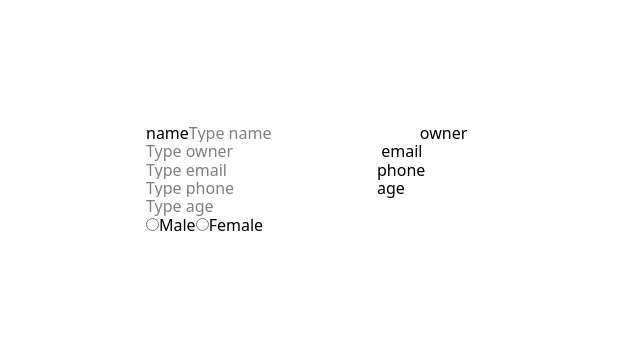
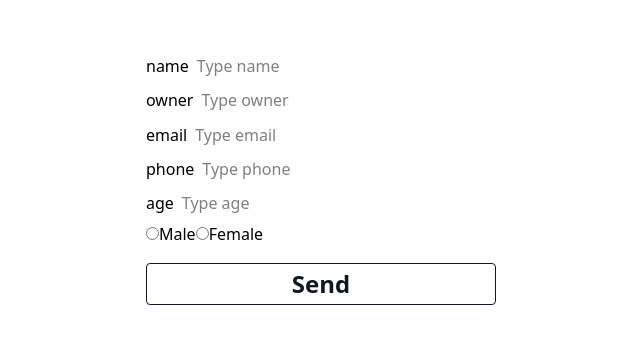
Before and after one commit to Lubov1506/training, a React (Vite) app: page / in a window 1280 px wide. Shown: the part 221-564 px from the top of the page, without its empty margins (319-959 px from the left). Built offline with nearby package versions, Linux system fonts and the light colour scheme.

Commit message:
forms done

```diff
--- a/package.json
+++ b/package.json
@@ -10,6 +10,7 @@
     "preview": "vite preview"
   },
   "dependencies": {
+    "@hookform/resolvers": "^5.2.2",
     "@tailwindcss/vite": "^4.1.13",
     "clsx": "^2.1.1",
     "date-fns": "^4.1.0",
--- a/src/components/PetForm/InputFieldRHF.jsx
+++ b/src/components/PetForm/InputFieldRHF.jsx
@@ -1,8 +1,9 @@
-export const InputFieldRHF = ({ name, placeholder, register }) => {
+export const InputFieldRHF = ({ name, placeholder, register, errors }) => {
   return (
-    <label>
+    <label className="relative">
       <span>{name}</span>
-      <input {...register(name)} type='text' placeholder={placeholder} />
+      <input {...register(name)} type='text' placeholder={placeholder} className="py-1 px-2 outline-none" />
+      {errors[name] && <span className="absolute bottom-[-10px] left-1 text-[8px] text-red-300">{errors[name].message}</span>}
     </label>
   )
 }
--- a/src/components/PetForm/PetFormRHF.jsx
+++ b/src/components/PetForm/PetFormRHF.jsx
@@ -1,17 +1,25 @@
 import { useForm } from "react-hook-form"
 import { InputFieldRHF } from "./InputFieldRHF"
+import { yupResolver } from "@hookform/resolvers/yup"
+import { petFormRHFSchema } from "../../helpers/validationSchemas/validationSchemas"
+import { Button } from "../Button"
 
 export const PetFormRHF = () => {
   const {
     register,
     handleSubmit,
     formState: { errors },
-  } = useForm()
-  const onSubmit = data=>console.log(data);
+  } = useForm({
+    resolver: yupResolver(petFormRHFSchema),
+  })
+  const onSubmit = (data) => console.log(data)
 
   return (
     <div className='grid place-content-center h-[100vh]'>
-      <form className='w-[350px]' onSubmit={handleSubmit(onSubmit)}>
+      <form
+        className='w-[350px] flex flex-col gap-2'
+        onSubmit={handleSubmit(onSubmit)}
+      >
         <InputFieldRHF
           register={register}
           name='name'
@@ -23,7 +31,7 @@ export const PetFormRHF = () => {
           name='owner'
           placeholder='Type owner'
           errors={errors}
-        />{" "}
+        />
         <InputFieldRHF
           register={register}
           name='email'
@@ -42,16 +50,22 @@ export const PetFormRHF = () => {
           placeholder='Type age'
           errors={errors}
         />
-        <div>
+        <div className='relative mb-3'>
           <label>
-            <input type='radio' name='gender' value='Male' />
+            <input {...register('gender')} type='radio' name='gender' value='Male' />
             Male
           </label>
           <label>
-            <input type='radio' name='gender' value='Female' />
+            <input {...register('gender')} type='radio' name='gender' value='Female' />
             Female
           </label>
+          {errors.gender && (
+            <span className='absolute bottom-[-10px] left-1 text-[8px] text-red-300'>
+              {errors.gender.message}
+            </span>
+          )}
         </div>
+        <Button type='submit'>Send</Button>
       </form>
     </div>
   )
--- a/src/helpers/validationSchemas/validationSchemas.js
+++ b/src/helpers/validationSchemas/validationSchemas.js
@@ -2,8 +2,7 @@ import * as yup from "yup"
 import { emailRegex, ownerRegex } from "./validationRegex"
 import { serviceOptions } from "../../assets/constants/petFormOption"
 
-
-export const petFormSchema =   yup.object().shape({
+export const petFormSchema = yup.object().shape({
   name: yup
     .string()
     .required()
@@ -22,3 +21,24 @@ export const petFormSchema =   yup.object().shape({
     .max(18, "Age can not be more than 18"),
   service: yup.string().required().oneOf(serviceOptions, "Choose option"),
 })
+
+export const petFormRHFSchema = yup.object().shape({
+  name: yup
+    .string()
+    .required()
+    .min(3, "Animal name can't be less than 3 symbols")
+    .max(15, "Too long"),
+  owner: yup
+    .string()
+    .required()
+    .matches(ownerRegex, "Owner is incorrect format"),
+  email: yup.string().required().matches(emailRegex, "Incorrect format"),
+  age: yup
+    .number()
+    .required()
+    .positive()
+    .integer()
+    .max(18, "Age can not be more than 18"),
+  phone: yup.string().min(10, "can't be less than 10"),
+  gender: yup.string().required().oneOf(['Male', 'Female'])
+})
```
Also changed, not shown: 1 other file (tests, documents, lock files or other folders). Lines whose indentation alone changed are shown as unchanged.
